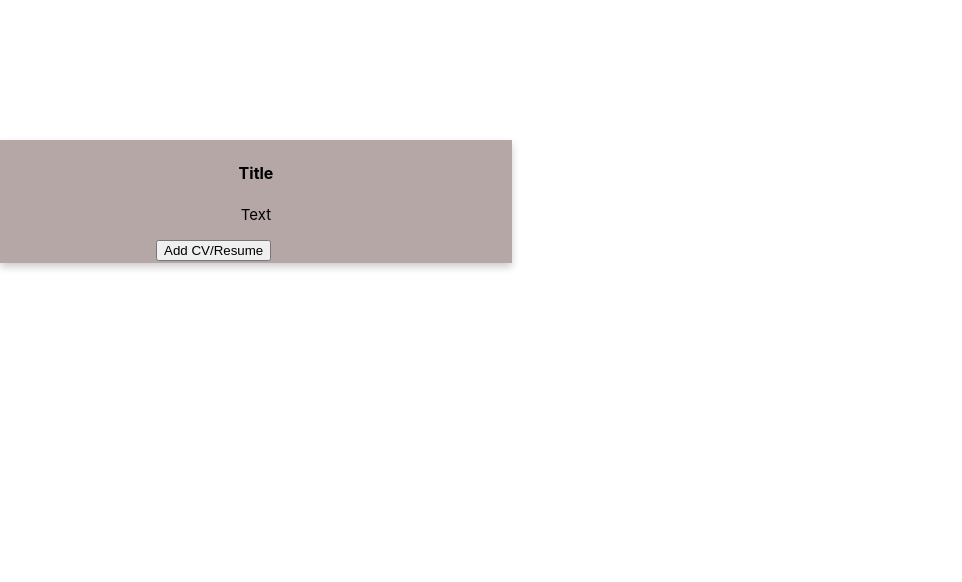
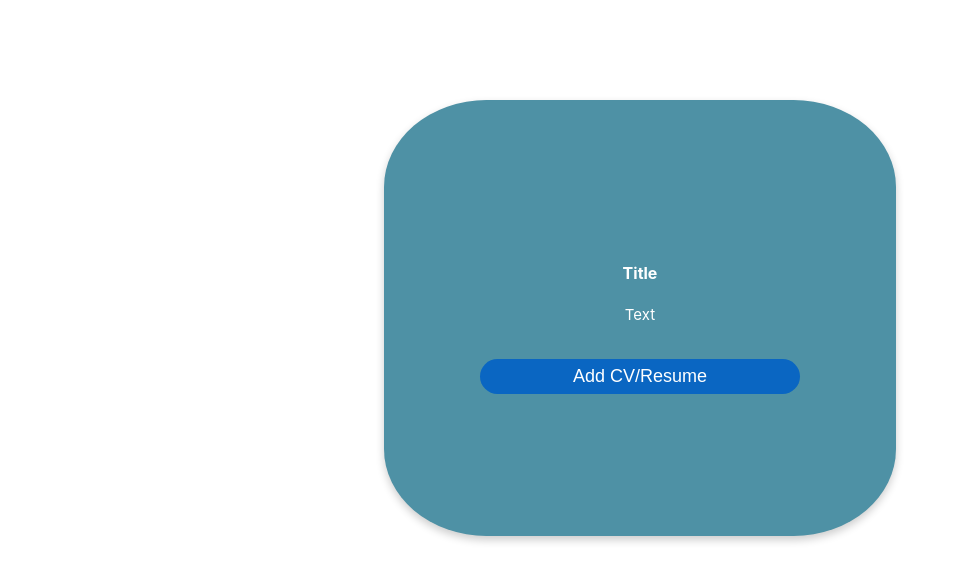
Before and after one commit to Fatima-Kabalan/linkedin-nodejs, a React (Create React App) app in the folder frontend/linkedin-react/: page / in a window 1280 px wide. Shown: the top 582 px of the page, without its empty margins (0-962 px from the left). Built offline with nearby package versions, Linux system fonts and the light colour scheme.

Commit message:
frontend<>styling the card inside easyapply page

```diff
--- a/frontend/linkedin-react/src/App.css
+++ b/frontend/linkedin-react/src/App.css
@@ -61,6 +61,7 @@ input[type="button"] {
   color: white;
   border-radius:50px;
   font-size: 18px;
+  cursor: pointer;
 }
 p {
   text-align: center;
@@ -101,7 +102,12 @@ a{
   box-shadow: 0 4px 8px 0 rgba(0,0,0,0.2);
   transition: 0.3s;
   width: 40%;
-  background-color: rgb(182, 167, 167);
+  background-color: rgb(78, 145, 165);
+  margin:100px;
+  color:white;
+  border-radius:20%;
+  font-size:medium;
+
 }
 
 .card:hover {
@@ -112,3 +118,13 @@ a{
   padding: 2px 16px;
   margin:140px;
 }
+
+.btn-profile{
+  width:3px;
+}
+
+.app{
+  display:flex;
+  justify-content: center;
+  align-items: center;
+}
--- a/frontend/linkedin-react/src/pages/EasyApply.js
+++ b/frontend/linkedin-react/src/pages/EasyApply.js
@@ -1,15 +1,18 @@
-import React from 'react'
+import React from "react";
 
 const EasyApply = () => {
   return (
-    <div class="card">
+    <><div class="card flex">
         <div class="container">
-            <h4><b>Title</b></h4>
-            <p>Text</p>
-            <button>Add CV/Resume</button>
+          <h4>
+            <b>Title</b>
+          </h4>
+          <p>Text</p>
+          <input type="button"  ClassName="btn-profile" value="Add CV/Resume"/>
         </div>
-    </div>
-  )
-}
+      </div></>
 
-export default EasyApply
+  );
+};
+
+export default EasyApply;
```
